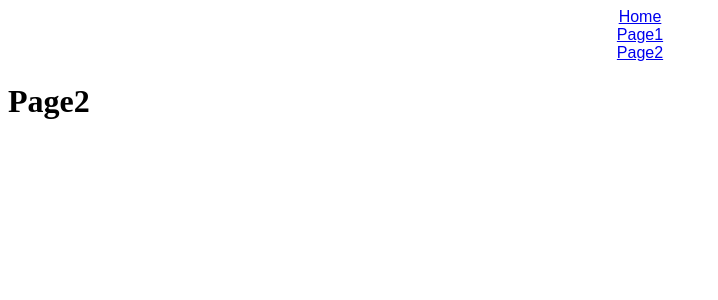
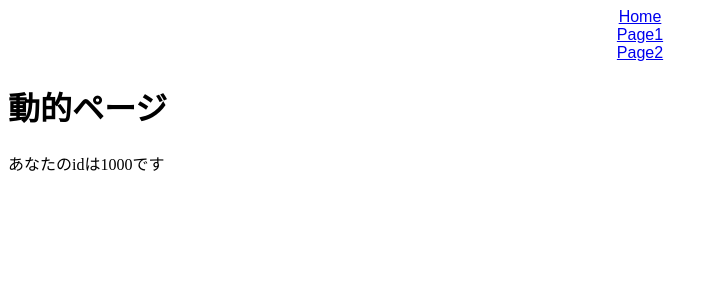
Before and after one commit to meiyin118/udemy_react_jakee_stepup_router, a React (Create React App) app: page /page2/1000 in a window 1280 px wide. Shown: the top 300 px of the page, without its empty margins (0-718 px from the left). Built offline with nearby package versions, Linux system fonts and the light colour scheme.

Commit message:
useParams 動的ページを想定して、パラメータを取得する

```diff
--- a/src/Page2.jsx
+++ b/src/Page2.jsx
@@ -1,7 +1,9 @@
+import { Link } from "react-router-dom";
 export const Page2 = () => {
   return (
     <div>
       <h1>Page2</h1>
+      <Link to="/page2/1000">URL Parameter</Link>
     </div>
   );
 };
--- /dev/null
+++ b/src/UrlParameter.jsx
@@ -0,0 +1,13 @@
+// ユーザーに応じた動的ページを表示させるためのコンポーネント
+import { useParams } from "react-router-dom";
+
+export const UrlParameter = () => {
+  // 渡ってきたパラメータをidに格納する
+  const { id } = useParams();
+  return (
+    <>
+      <h1>動的ページ</h1>
+      <p>あなたのidは{id}です</p>
+    </>
+  );
+};
--- /dev/null
+++ b/src/router/Page2Routes.jsx
@@ -0,0 +1,15 @@
+import { Page2 } from "../Page2";
+import { UrlParameter } from "../UrlParameter";
+
+export const Page2Routes = [
+  {
+    path: "/",
+    exact: true,
+    children: <Page2 />,
+  },
+  {
+    path: "/:id", // コロンと受け取る識別子を設定
+    exact: false,
+    children: <UrlParameter />,
+  },
+];
--- a/src/router/Router.jsx
+++ b/src/router/Router.jsx
@@ -2,8 +2,8 @@
 import { Switch, Route } from "react-router-dom";
 
 import { Home } from "../Home";
-import { Page2 } from "../Page2";
 import { Page1Routes } from "./Page1Routes";
+import { Page2Routes } from "./Page2Routes";
 
 export const Router = () => {
   return (
@@ -24,6 +24,18 @@
             // この中の、match.urlを使えばわざわざpage1を下層ページ文書く必要がなくなる
             // console.log(props)
             //   console.log(url)
+            // 切り出す際に、何が違うか？を考える。（path/exact/レンダリングするコンポーネント）
+            //   <Switch>
+            //     <Route exact path={url}>
+            //       <Page1 />
+            //     </Route>
+            //     <Route path={`${url}/detail-a`}>
+            //       <Page1DetailA />
+            //     </Route>
+            //     <Route path={`${url}/detail-b`}>
+            //       <Page1DetailB />
+            //     </Route>
+            //   </Switch>
             <Switch>
                 {Page1Routes.map((route) => (
                     <Route
@@ -35,24 +47,24 @@
                     </Route>
                 ))}
             </Switch>
-        // 切り出す際に、何が違うか？を考える。（path/exact/レンダリングするコンポーネント）
-        //   <Switch>
-        //     <Route exact path={url}>
-        //       <Page1 />
-        //     </Route>
-        //     <Route path={`${url}/detail-a`}>
-        //       <Page1DetailA />
-        //     </Route>
-        //     <Route path={`${url}/detail-b`}>
-        //       <Page1DetailB />
-        //     </Route>
-        //   </Switch>
         )}
       />
-      {/* パスが`/page2`だったら、Page2コンポーネントを表示させる */}
-      <Route path="/page2">
-        <Page2 />
-      </Route>
+      <Route
+        path="/page2"
+        render={({match:{ url }}) => (
+            <Switch>
+                {Page2Routes.map((route) => (
+                    <Route
+                        key={route.path}
+                        exact={route.exact}
+                        path={`${url}${route.path}`}
+                    >
+                        {route.children}
+                    </Route>
+                ))}
+            </Switch>
+        )}
+      />
     </Switch>
   );
 };
```
